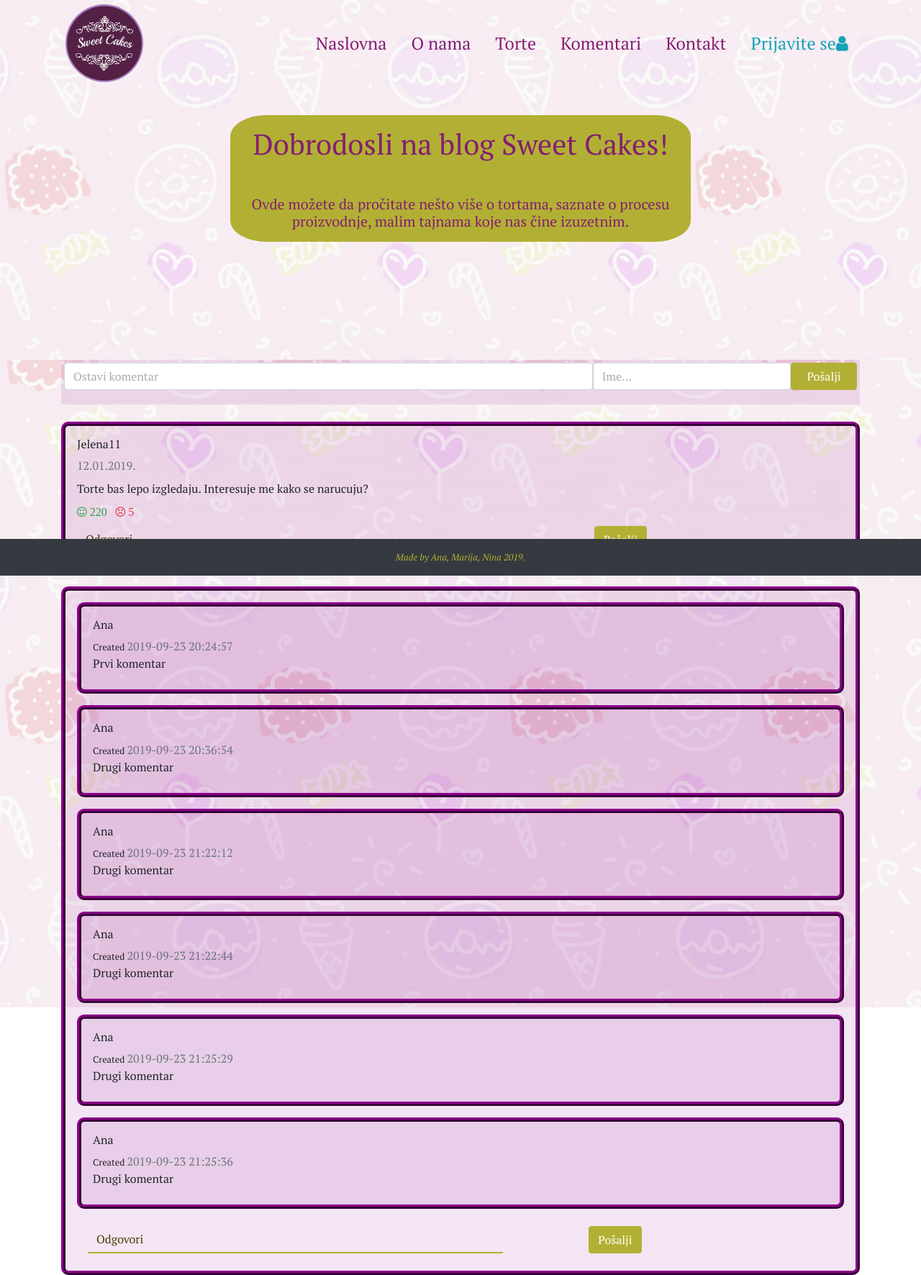
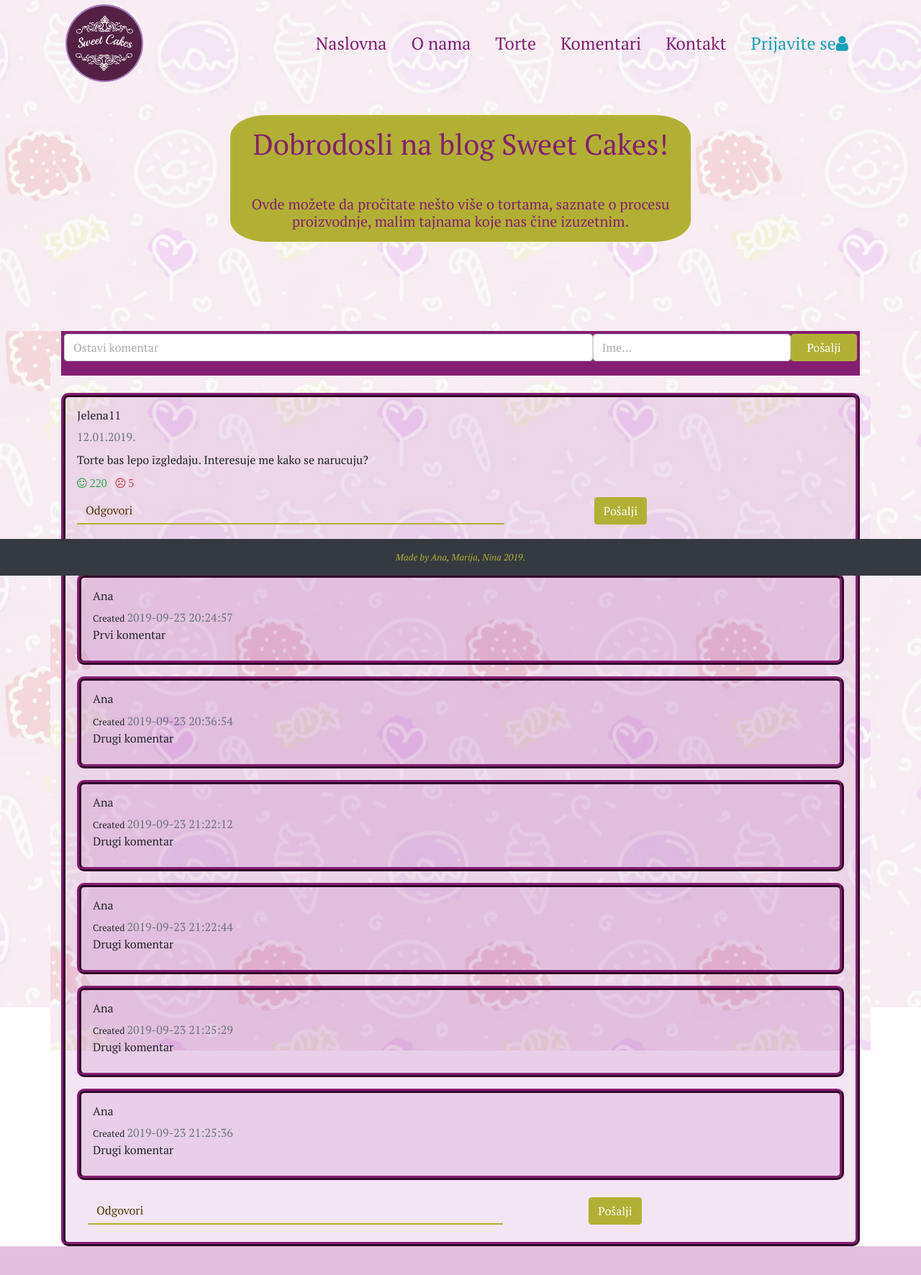
Before and after one commit to anin18/anin18.github.io, a PHP site: page /zavrsniProjekat/comments.php in a window 1280 px wide. Shown: the whole page at 72% size. After the commit the page ends 1732 px from the top, so only its background shows below. Run offline with PHP 8.4, Linux system fonts and the light colour scheme; data comes from the database, SQL or seed files in the repository.

Commit message:
style for comment.php changed

```diff
--- a/css/style.css
+++ b/css/style.css
@@ -415,14 +415,18 @@ section.login .main-sweet-wall{
 }
 /*------------------COMMENTS PAGE------------------- */
 
-.comments-sweet-wall{
+.comments-sweet-wall,
+.comment-wrapper{
     background-image: url('../images/assets/pink1.jpg');
     background-attachment: fixed;
-    height: 500px;
+    height: 460px;
     background-position:center;
     background-repeat: no-repeat;
     background-size: cover;
 
+}
+.comment-wrapper{
+    height: 1000px;
 }
 .main-comments-info {
     top:20%;
@@ -437,22 +441,28 @@ main.comments-main{
 }
 .comment-item{
     margin:0px auto;
-    border:6px ridge darkmagenta;
+    border:6px ridge #851e72;
     background-color:rgba(139, 0, 139, 0.1);
     border-radius: 10px;
 }
 
-.comment-wrapper .comments-form {
+ .comments-form {
     width: 100%;
     padding: 10px 10px 0 10px;
-    background-color: rgba(139, 0, 139, 0.1);
+    /*background-color: rgba(139, 0, 139, 0.24);*/
+    background-color: #851e72;
 }
-    .comment-wrapper .comments-form .form-control::placeholder {
+
+.comments-form input:focus{
+    border:none;
+    box-shadow: none;
+}
+ .comments-form .form-control::placeholder {
       color: #ABABAB;
     }
-    .comment-wrapper .comments-form button {
+.comments-form button {
       width: 100%;
-    }
-      .comment-wrapper .comments-form button:hover {
+ }
+.comments-form button:hover {
         opacity: 0.7;
      }
```
